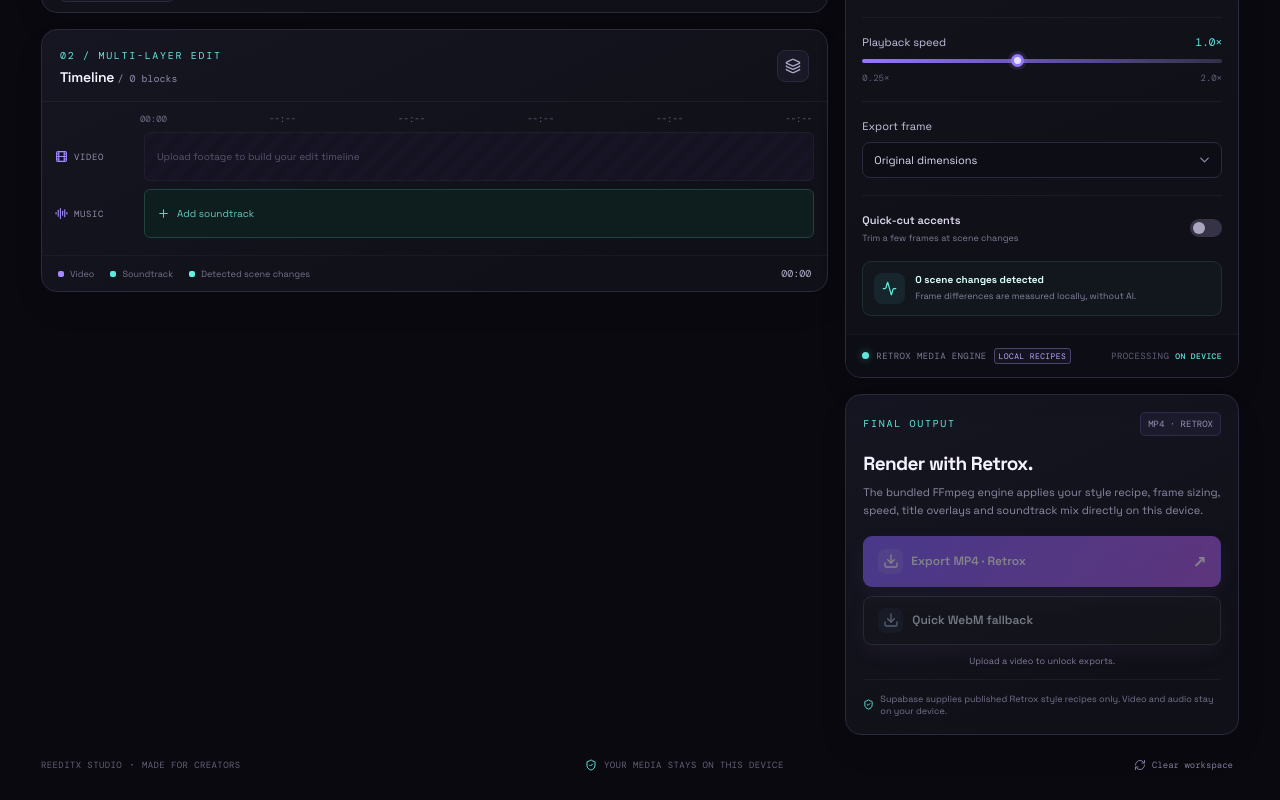
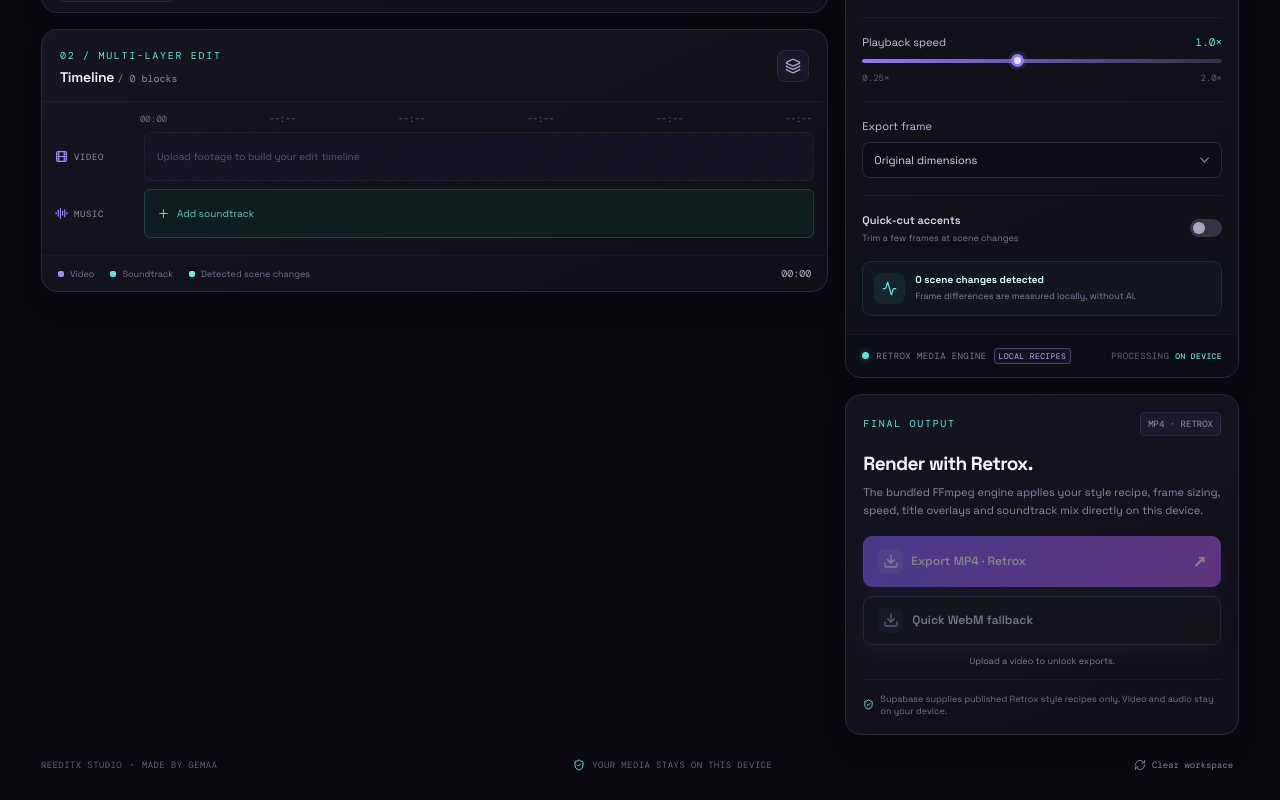
Before and after one commit to GemaaOfficials/Retrox, a Next.js app: page /studio in a window 1280 px wide. Shown: the part 1022-1822 px from the top of the page. Built offline with nearby package versions, Linux system fonts and the light colour scheme; no server answers; the database is empty.

Commit message:
Add "Made by Gemaa" branding to ReEditX

```diff
--- a/app/page.tsx
+++ b/app/page.tsx
@@ -168,7 +168,7 @@
         <button className="download-bottom-btn" onClick={beginDownload} disabled={state==="preparing"}><Download size={17}/> Get ReEditX Setup <ArrowUpRight size={15}/></button>
       </section>
 
-      <footer className="download-footer"><Link href="/" className="footer-brand">ReEdit<span>X</span><small>.setup</small></Link><span>MEDIA IS YOURS · PROJECTS STAY LOCAL BY DEFAULT</span><div><a href={releasesUrl} target="_blank" rel="noreferrer">Releases</a><a href="https://github.com/GemaaOfficials/Retrox" target="_blank" rel="noreferrer">Source code</a><Link href="/studio">Web studio</Link></div></footer>
+      <footer className="download-footer"><Link href="/" className="footer-brand">ReEdit<span>X</span><small>.setup</small></Link><span>MADE BY GEMAA · PROJECTS STAY LOCAL BY DEFAULT</span><div><a href={releasesUrl} target="_blank" rel="noreferrer">Releases</a><a href="https://github.com/GemaaOfficials/Retrox" target="_blank" rel="noreferrer">Source code</a><Link href="/studio">Web studio</Link></div></footer>
     </main>
   );
 }
--- a/app/studio/page.tsx
+++ b/app/studio/page.tsx
@@ -605,7 +605,7 @@
         </aside>
       </div>
       {notice && <div className="toast" role="status"><span>{notice}</span><button aria-label="Dismiss message" onClick={()=>setNotice("")}><X size={13}/></button></div>}
-      <footer className="page-footer"><span>REEDITX STUDIO <i>·</i> MADE FOR CREATORS</span><span><ShieldCheck size={12}/> YOUR MEDIA STAYS ON THIS DEVICE</span><button onClick={reset}><RefreshCw size={12}/> Clear workspace</button></footer>
+      <footer className="page-footer"><span>REEDITX STUDIO <i>·</i> MADE BY GEMAA</span><span><ShieldCheck size={12}/> YOUR MEDIA STAYS ON THIS DEVICE</span><button onClick={reset}><RefreshCw size={12}/> Clear workspace</button></footer>
     </main>
   );
 }
```
Also changed, not shown: 2 other files (tests, documents, lock files or other folders).
